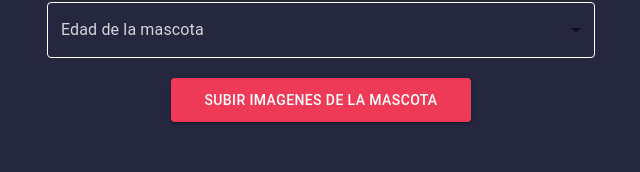
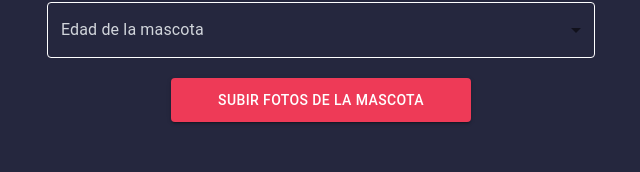
Before and after one commit to svalentinaog/app-vet-pet, a Next.js app: page /report in a window 1280 px wide. Shown: the part 702-874 px from the top of the page, without its empty margins (319-959 px from the left). Built offline with nearby package versions, Linux system fonts and the light colour scheme.

Commit message:
Si incluyó, snackbar y barra de carga cuando se envie la información a la base de datos

```diff
--- a/app/report/page.tsx
+++ b/app/report/page.tsx
@@ -296,7 +296,7 @@ export default function Report() {
                 marginBottom: "20px",
               }}
             >
-              Subir imagenes de la mascota
+              Subir fotos de la mascota
               <input
                 type="file"
                 accept="image/*"
```
